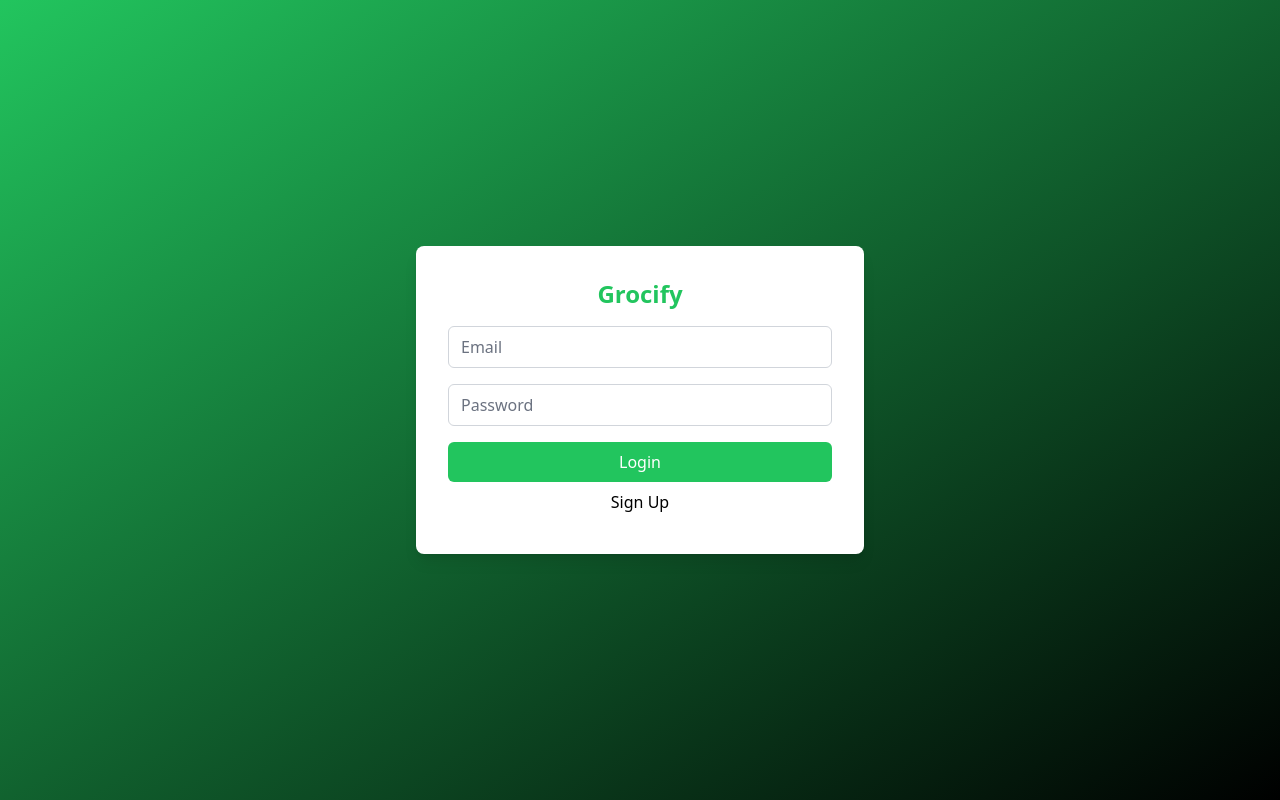
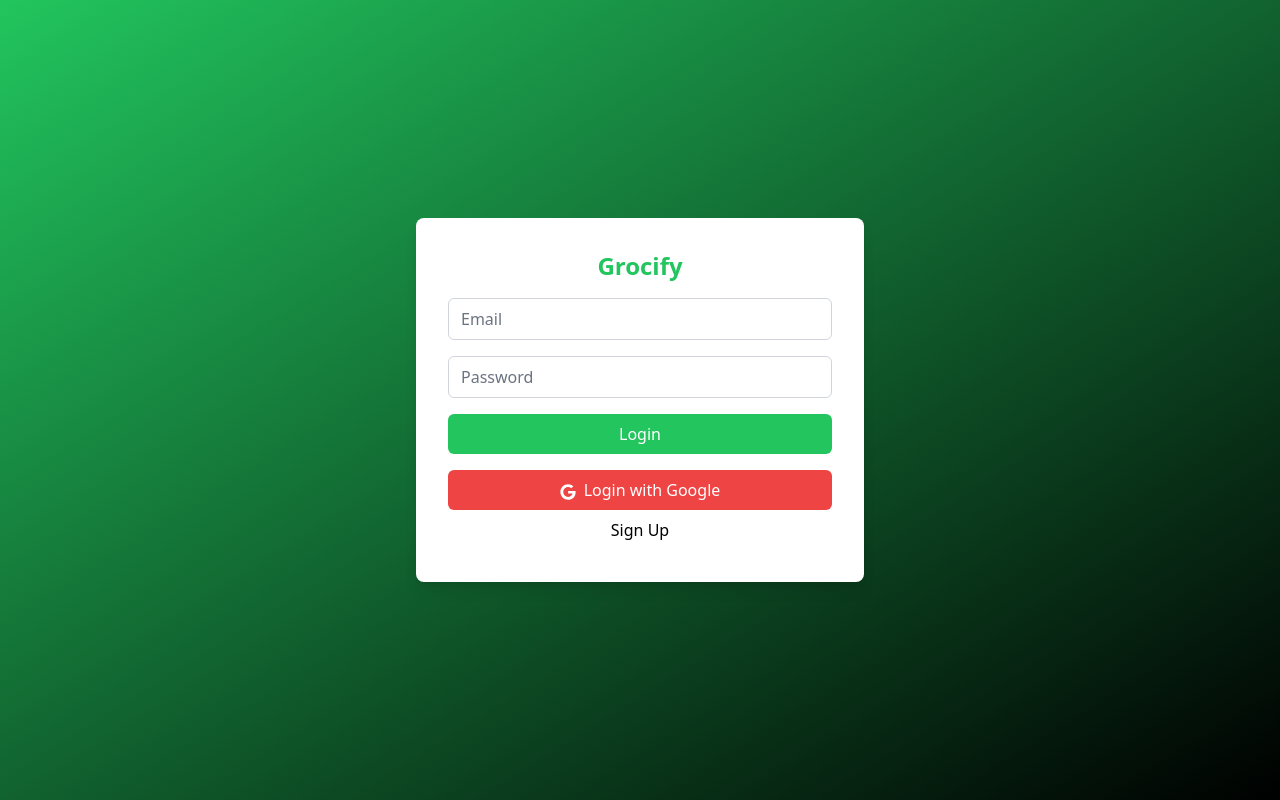
Before and after one commit to dougmendes/grocify, a React (Create React App) app: page / in a window 1280 px wide. Built offline with nearby package versions, Linux system fonts and the light colour scheme; no server answers.

Commit message:
feat: login with google account

```diff
--- a/package.json
+++ b/package.json
@@ -11,6 +11,7 @@
     "firebase": "^10.11.1",
     "react": "^18.3.1",
     "react-dom": "^18.3.1",
+    "react-icons": "^5.2.0",
     "react-router-dom": "^6.23.0",
     "react-scripts": "5.0.1",
     "web-vitals": "^2.1.4"
--- a/src/components/Login.jsx
+++ b/src/components/Login.jsx
@@ -1,22 +1,36 @@
 import React, { useState } from 'react';
-import { auth } from '../firebase/firebase';
+import { auth, signInWithPopup, GoogleAuthProvider } from '../firebase/firebase';
 import { useNavigate } from 'react-router-dom';
-import { signInWithEmailAndPassword } from 'firebase/auth';
+import { FaGoogle } from 'react-icons/fa';
+
+
 
 const Login = () => {
   const [email, setEmail] = useState('');
   const [password, setPassword] = useState('');
   const navigate = useNavigate();
 
-  const handleLogin = async () => {
+  const handleLoginEmailAndPassword = async () => {
     try {
-      await signInWithEmailAndPassword(auth, email, password);
+      await auth.signInWithEmailAndPassword(auth, email, password);
       console.log('Login successful!');
       navigate('/home')
     } catch (error) {
       console.error('Error logging in:', error);
     }
   };
+
+  const handleGoogleLogin = async () => {
+    try{
+      const provider = new GoogleAuthProvider();
+      await signInWithPopup(auth, provider);
+      console.log('Login successful!');
+      navigate('/home')
+    } catch (error) {
+      console.error('Error logging in:', error);
+    }
+  };
+
 
   const handleSignUpRedirect = () => {
     navigate('/signup')
@@ -42,9 +56,16 @@ const Login = () => {
         />
         <button
           className="w-full px-4 py-2 bg-green-500 text-white rounded-md hover:bg-green-600"
-          onClick={handleLogin}
+          onClick={handleLoginEmailAndPassword}
         >
           Login
+        </button>
+        <button
+          className="w-full px-4 py-2 mt-4 bg-red-500 text-white rounded-md hover:bg-red-600"
+          onClick={handleGoogleLogin}
+        >
+          <FaGoogle className="inline-block mr-2" />
+          Login with Google
         </button>
         <button
           className="w-full px-4 py-2 text-black rounded-md hover:text-green-600"
--- a/src/firebase/firebase.js
+++ b/src/firebase/firebase.js
@@ -1,5 +1,5 @@
 import {initializeApp} from 'firebase/app';
-import { getAuth } from 'firebase/auth';
+import { getAuth, GoogleAuthProvider, signInWithPopup } from 'firebase/auth';
 
 
 const firebaseConfig = {
@@ -16,4 +16,4 @@ const firebaseConfig = {
 const app = initializeApp(firebaseConfig);
 const auth = getAuth(app);
 
-export  {auth, app};
+export  {auth, app, signInWithPopup, GoogleAuthProvider};
--- a/src/index.js
+++ b/src/index.js
@@ -1,5 +1,4 @@
 import React from 'react';
-import ReactDOM from 'react-dom';
 import { createRoot } from 'react-dom/client';
 import { BrowserRouter as Router } from 'react-router-dom'; // Importe BrowserRouter
 import './index.css'; // Importe o arquivo CSS do Tailwind
```
Also changed, not shown: 1 other file (tests, documents, lock files or other folders).
